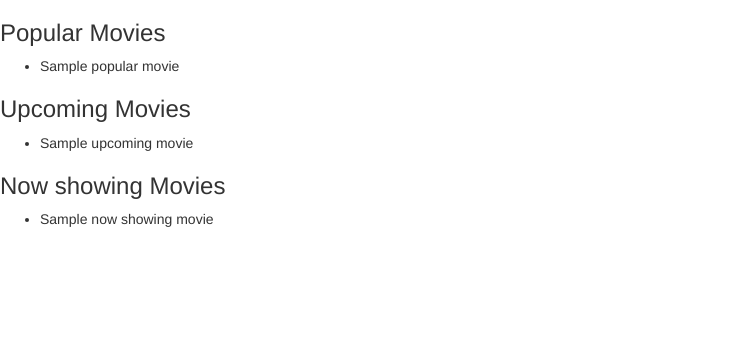
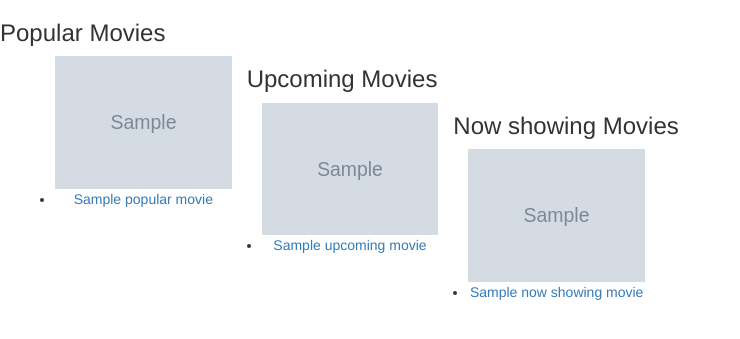
Before and after one commit to AtienoObwanda/watchlist, a Flask app: template app/templates/index.html in a window 1280 px wide. Shown: the part 52-391 px from the top of the page, without its empty margins (0-740 px from the left). Run offline with Flask 2, Linux system fonts and the light colour scheme; the template is opened without the code that fills it: most values are stand-ins (such as "Sample title", 1, 10 or a date in 2020); grey boxes marked "Sample" are stand-in pictures; parts of the project's set-up code (start-up, migrations or seed data) failed here and were passed over; some libraries are stand-ins or nearby versions.

Commit message:
adding movie details and images to macros

```diff
--- a/app/templates/macros.html
+++ b/app/templates/macros.html
@@ -1,7 +1,15 @@
 {% macro displayMovieList(movie_list) %}
 
     {% for movie in movie_list %}
-        <li>{{ movie.title }}</li>
+        <div class="col-xs-12 col-sm-4 col-md-2 col-lg-2 movie-card">
+            <img src="{{ movie.poster }}" alt="{{ movie.title }} poster" class="img-responsive"/>
+            <li class="text-center">
+                <a href="/movie/{{ movie.id}}">
+                    {{ movie.title | truncate(10)}}
+                </a>
+            </li>
+        </div>
+
     {% endfor %}
 
 {% endmacro %}
```
